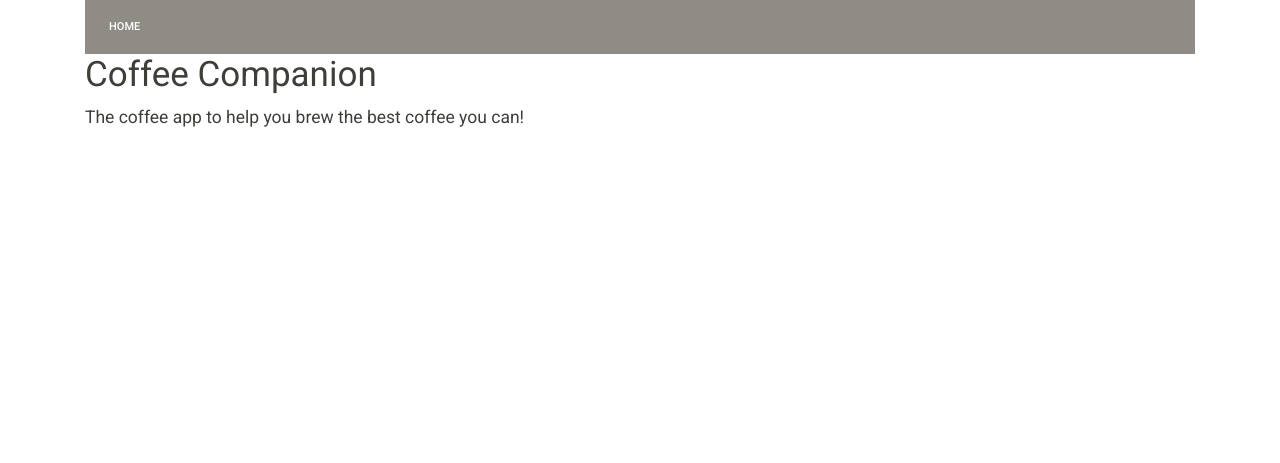
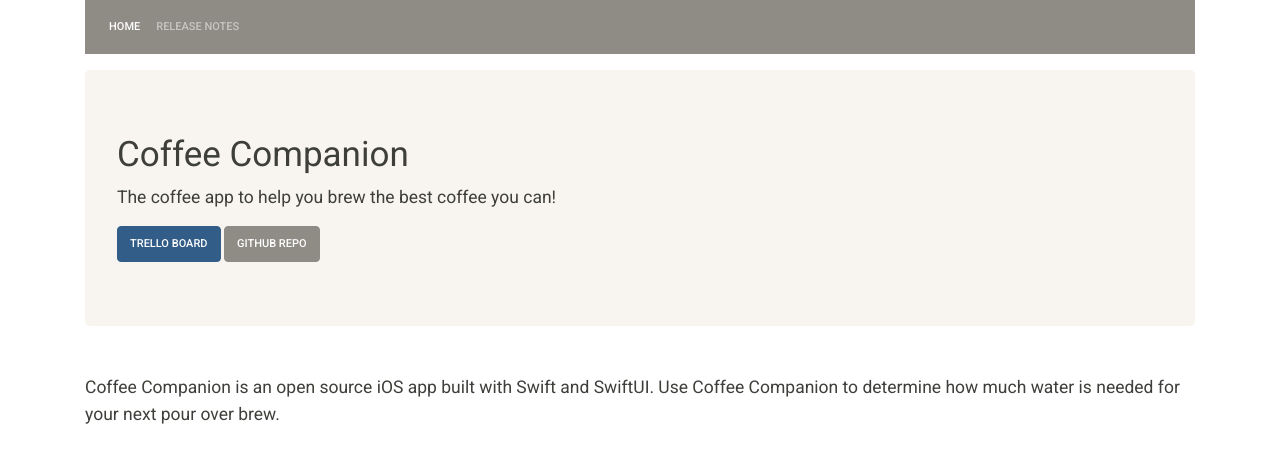
Before and after one commit to appsbymw/coffee-app, a Jekyll site: the page built from index.html, in a window 1280 px wide. Shown: the top 463 px of the page. Built offline with Jekyll 4.4.1, drawn with Linux system fonts in a browser that asks for light colours; nearby versions of some CDN libraries.

```diff
--- a/_data/navigation.yml
+++ b/_data/navigation.yml
@@ -1,4 +1,4 @@
 - name: Home
   link: /
-# - name: Release Notes
-#   link: /release-notes
+- name: Release Notes
+  link: /release-notes
--- a/index.html
+++ b/index.html
@@ -4,9 +4,26 @@ title: Coffee Companion Home
 permalink: /
 ---
 
-<div class="row">
+<div class="row mt-3">
     <div class="col">
+        <div class="jumbotron">
         <h1>Coffee Companion</h1>
         <p>The coffee app to help you brew the best coffee you can!</p>
+        <div>
+            <a href="https://trello.com/b/KgqJHA8o/coffee-app" target="_blank" rel="noopener noreferrer">
+                <button type="button" class="btn btn-primary">Trello Board</button>
+            </a>
+            <a href="https://github.com/appsbymw/coffee-app" target="_blank" rel="noopener noreferrer">
+                <button type="button" class="btn btn-secondary">GitHub Repo</button>
+            </a>
+        </div>
+        </div>
     </div>
 </div>
+<div class="row mt-3">
+    <div class="col">
+        <p>
+            Coffee Companion is an open source iOS app built with Swift and SwiftUI. Use Coffee Companion to determine how much water is needed for your next pour over brew.
+        </p>
+    </div>
+</div>
```
Also changed, not shown: necessities/privacy-policy.md (added, +64 -0 lines), necessities/terms.md (added, +35 -0 lines), release-notes/index.md (added, +8 -0 lines).
